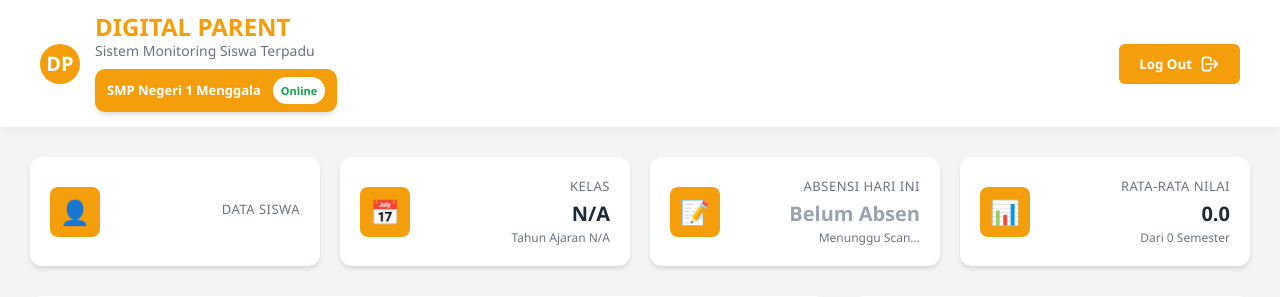
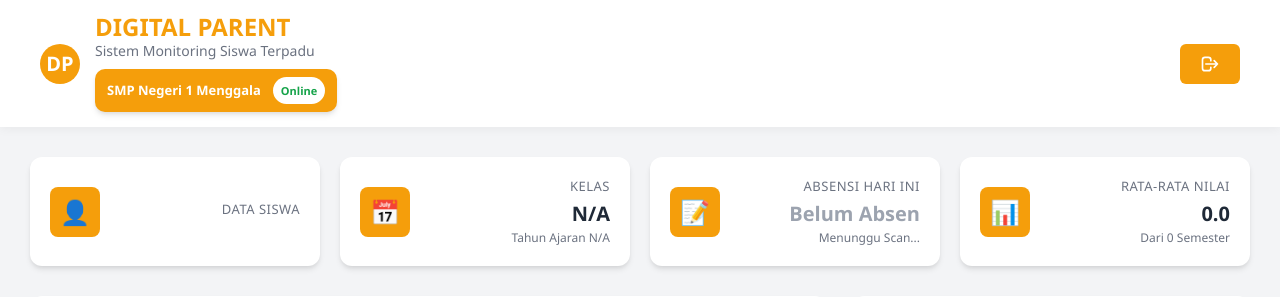
Before and after one commit to MDimas57/e-parent, a Laravel app: template resources/views/parent/dashboard.blade.php in a window 1280 px wide. Shown: the top 297 px of the page. Run offline with Laravel 12, Linux system fonts and the light colour scheme; the template is opened without the code that fills it, so the values that code supplies are empty.

Commit message:
hapus teks logout

```diff
--- a/resources/views/parent/dashboard.blade.php
+++ b/resources/views/parent/dashboard.blade.php
@@ -323,7 +323,6 @@
         <form action="{{ route('parent.logout') }}" method="POST">
             @csrf
             <button type="submit" class="btn-logout">
-                <span>Log Out</span>
                 <svg width="20" height="20" fill="none" stroke="currentColor" viewBox="0 0 24 24">
                     <path stroke-linecap="round" stroke-linejoin="round" stroke-width="2"
                         d="M17 16l4-4m0 0l-4-4m4 4H7m6 4v1a3 3 0 01-3 3H6a3 3 0 01-3-3V7a3 3 0 013-3h4a3 3 0 013 3v1">
```
